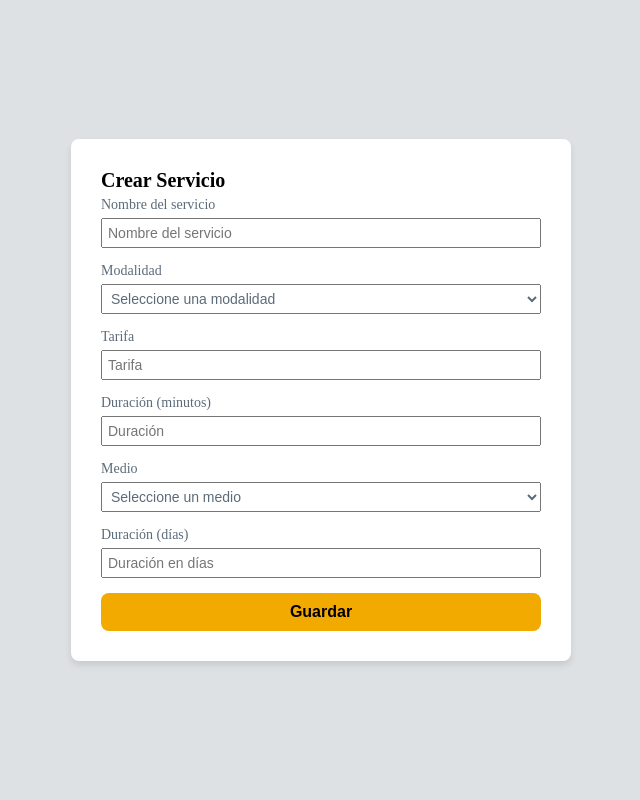
After one commit to YesidLM12/CentinelaSeguraLtda, a Spring Boot app: page /servicios/crear in a window 1280 px wide. The commit adds this page. Shown: the whole page, without its empty margins (319-959 px from the left). Run offline with Spring Boot 4, Linux system fonts and the light colour scheme; the visitor is signed in with stand-in values (Sample User, id 1); some of the project's set-up classes (security, data sources, template engines, error pages and the like) are left out, and stand-ins take their place.

Commit message:
feat: se terminó la implementación del formulario para agregar servicio

```diff
--- a/src/main/resources/static/css/loginStyle.css
+++ b/src/main/resources/static/css/loginStyle.css
@@ -396,7 +396,7 @@ label {
     background-color: rgba(92, 107, 122, 0.2);
 }
 
-.formulario-registrar-usuario{
+.formulario-registrar-usuario, .formulario-registrar-servicio {
     display: flex;
     flex-direction: column;
     gap: 0.5rem;
@@ -408,7 +408,7 @@ label {
     border-radius: var(--border-radius);
     box-shadow: var(--box-shadow);
     width: 50rem;
-    height: 50rem;
+    height: auto;
 }
 
 .campo-formulario{
--- /dev/null
+++ b/src/main/resources/templates/servicios/crear.html
@@ -0,0 +1,63 @@
+<!DOCTYPE html>
+<html lang="es"
+    xmlns:xsi="http://www.thymeleaf.org"
+    xmlns:sec="http://www.thymeleaf.org/extras/spring-security">
+<head>
+    <meta charset="UTF-8">
+    <meta name="viewport" content="width=device-width, initial-scale=1.0">
+    <link rel="stylesheet" th:href="@{/css/loginStyle.css}">
+    <title>Crear Servicio</title>
+</head>
+<body>
+    <div class="formulario-container">
+        <div class="formulario-subcontainer">
+            <form
+            th:action="@{/servicios}"
+            method="post"
+            class="formulario-registrar-servicio">
+                <h1>Crear Servicio</h1>
+
+                <div class="campo-formulario">
+                    <label class="label">Nombre del servicio</label>
+                    <input class="label-input" type="text" name="nombre" placeholder="Nombre del servicio" required>
+                </div>
+                <div class="campo-formulario">
+                    <label class="label">Modalidad</label>
+                    <!--TODO => Reemplazar por un select con los valores de la enumeración Modalidad-->
+                    <select class="label-input" name="modalidad" required>
+                        <option value="">Seleccione una modalidad</option>
+                        <option value="VIGILANCIA_FIJA">Vigilancia Fija</option>
+                        <option value="PATRULLAJE_MOVIL">Patrullaje Móvil</option>
+                        <option value="ESCOLTA">Escolta</option>
+                        <option value="MONITOREO">Monitoreo</option>
+                    </select>
+                </div>
+                <div class="campo-formulario">
+                    <label class="label">Tarifa</label>
+                    <input class="label-input" type="number" name="tarifa" placeholder="Tarifa" required>
+                </div>
+                <div class="campo-formulario">
+                    <label class="label">Duración (minutos)</label>
+                    <input class="label-input" type="number" name="duracion" placeholder="Duración" required>
+                </div>
+                <div class="campo-formulario">
+                    <label class="label">Medio</label>
+                    <select class="label-input" name="medio" required>
+                        <option value="">Seleccione un medio</option>
+                        <option value="ARMADO">Armado</option>
+                        <option value="SIN_ARMAS">Sin Armas</option>
+                        <option value="TECNOLOGICO">Tecnológico</option>
+                        <option value="CANINO">Canino</option>
+                    </select>
+                </div>
+                <div class="campo-formulario">
+                    <label class="label">Duración (días)</label>
+                    <input class="label-input" type="number" name="duracion" placeholder="Duración en días" required>
+                </div>
+
+                <button type="submit" class="btn-login">Guardar</button>
+            </form>
+        </div>
+    </div>
+</body>
+</html>
```
Also changed, not shown: src/main/resources/templates/usuarios/formulario.html (line endings or trailing spaces).
